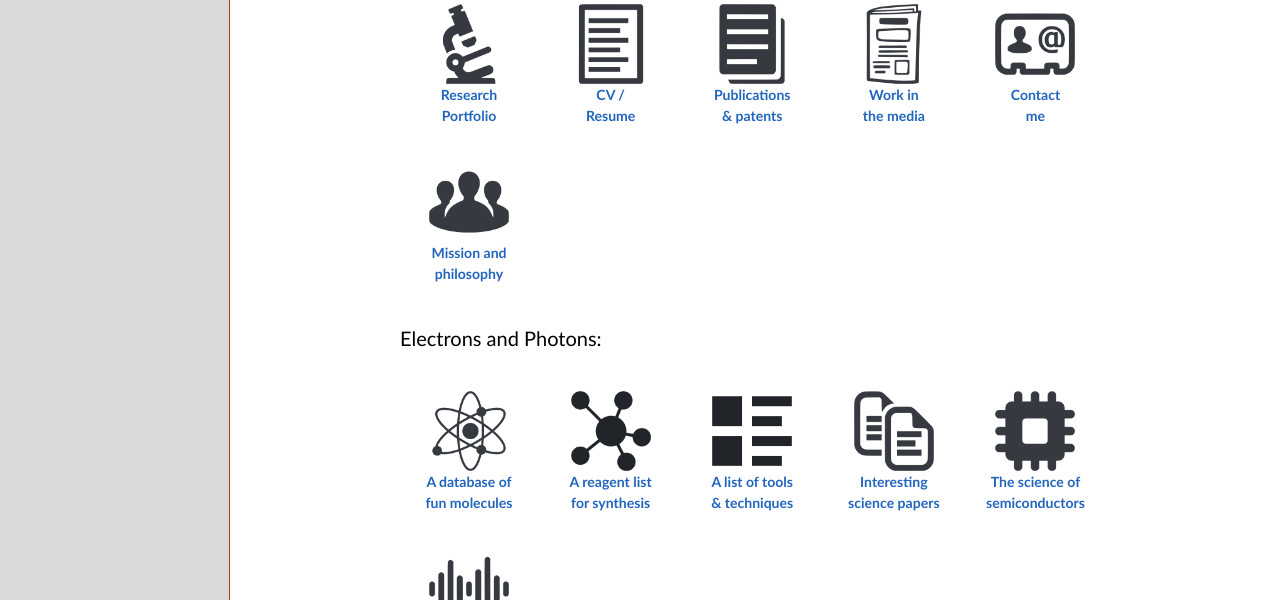
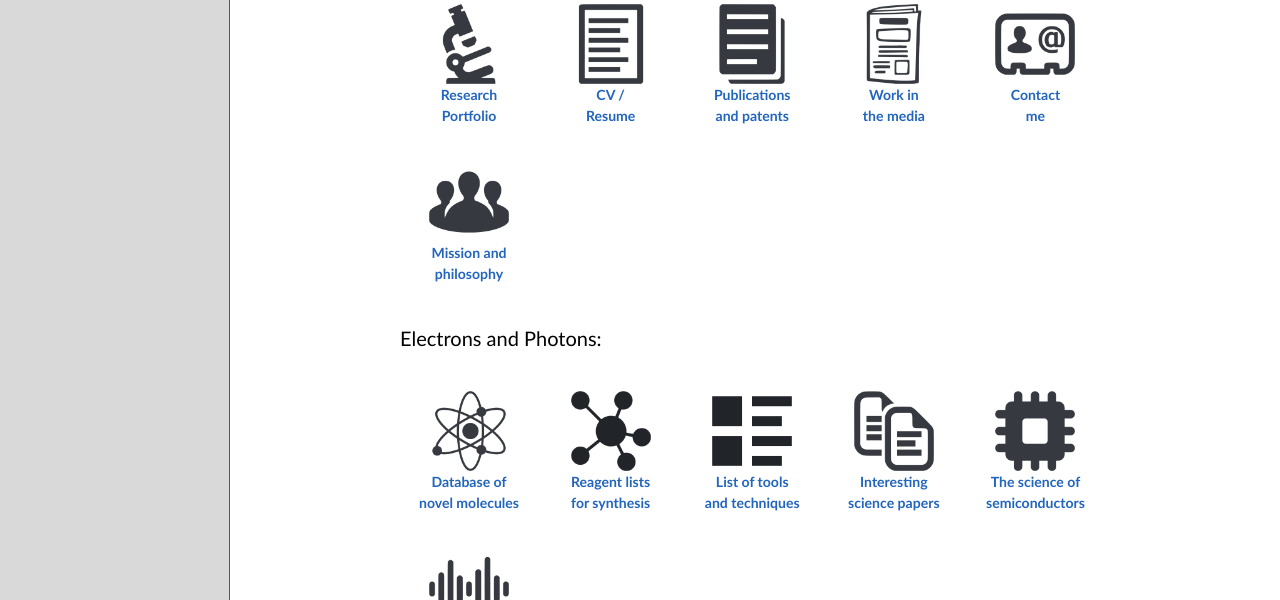
Before and after one commit to shantanukallakuri/shantanukallakuri.github.io, a Jekyll site: the page built from index.md, in a window 1280 px wide and 1302 px high. Shown: the part 261-861 px from the top of the window. Built offline with Jekyll 4.4.1, drawn with Linux system fonts in a browser that asks for light colours; nearby versions of some CDN libraries.

Commit message:
#0071 - 092124 - Updated all pages and index and config and font, colors

```diff
--- a/index.md
+++ b/index.md
@@ -17,7 +17,7 @@ title: main page
 
 <li class="mainmenu-line"> <a href="1_cv_resume" title="cv and resume"><img src="assets/images/icons/cv.png" width="80" height="80" ></a><br><a href="1_cv_resume" title="cv and resume"><b>CV /<br>Resume</b></a> </li>
 
-<li class="mainmenu-line"> <a href="2_publications_patents" title="publications and patents"><img src="assets/images/icons/publications.png" width="80" height="80" ></a><br><a href="2_publications_patents" title="publications and patents"><b>Publications<br/> & patents</b></a> </li>
+<li class="mainmenu-line"> <a href="2_publications_patents" title="publications and patents"><img src="assets/images/icons/publications.png" width="80" height="80" ></a><br><a href="2_publications_patents" title="publications and patents"><b>Publications<br/> and patents</b></a> </li>
 
 <li class="mainmenu-line"> <a href="3_in_the_media" title="in the media"><img src="assets/images/icons/news.png" width="80" height="80" ></a><br><a href="3_in_the_media" title="in the media"><b>Work in<br/>the media</b></a> </li>
 
@@ -27,11 +27,11 @@ title: main page
 
 <p style="font-size:20px; color:#000000;">Electrons and Photons:</p>
 
-<li class="mainmenu-line"> <a href="6_database_of_interesting_molecules" title="database of interesting molecules"><img src="assets/images/icons/atom.png" width="80" height="80" ></a><br><a href="6_database_of_interesting_molecules" title="database of interesting molecules"><b>A database of fun molecules</b></a> </li>
+<li class="mainmenu-line"> <a href="6_database_of_interesting_molecules" title="database of interesting molecules"><img src="assets/images/icons/atom.png" width="80" height="80" ></a><br><a href="6_database_of_interesting_molecules" title="database of interesting molecules"><b>Database of<br/>novel molecules</b></a> </li>
 
-<li class="mainmenu-line"> <a href="7_reagent_list_for_synthesis" title="reagent list for synthesis"><img src="assets/images/icons/reagents.png" width="80" height="80" ></a><br><a href="7_reagent_list_for_synthesis" title="reagent list for synthesis"><b>A reagent list<br/>for synthesis</b></a> </li>
+<li class="mainmenu-line"> <a href="7_reagent_list_for_synthesis" title="reagent list for synthesis"><img src="assets/images/icons/reagents.png" width="80" height="80" ></a><br><a href="7_reagent_list_for_synthesis" title="reagent list for synthesis"><b>Reagent lists<br/>for synthesis</b></a> </li>
 
-<li class="mainmenu-line"> <a href="8_list_of_techniques" title="List of techniques"><img src="assets/images/icons/analysis.png" width="80" height="80" ></a><br><a href="8_list_of_techniques" title="List of techniques"><b>A list of tools<br/> & techniques</b></a> </li>
+<li class="mainmenu-line"> <a href="8_list_of_techniques" title="List of techniques"><img src="assets/images/icons/analysis.png" width="80" height="80" ></a><br><a href="8_list_of_techniques" title="List of techniques"><b>List of tools<br/> and techniques</b></a> </li>
 
 <li class="mainmenu-line"> <a href="9_interesting_science_papers" title="interesting science papers"><img src="assets/images/icons/papers.png" width="80" height="80" ></a><br><a href="9_interesting_science_papers" title="interesting papers"><b>Interesting<br/>science papers</b></a> </li>
 
```
Also changed, not shown: 3 other files.
